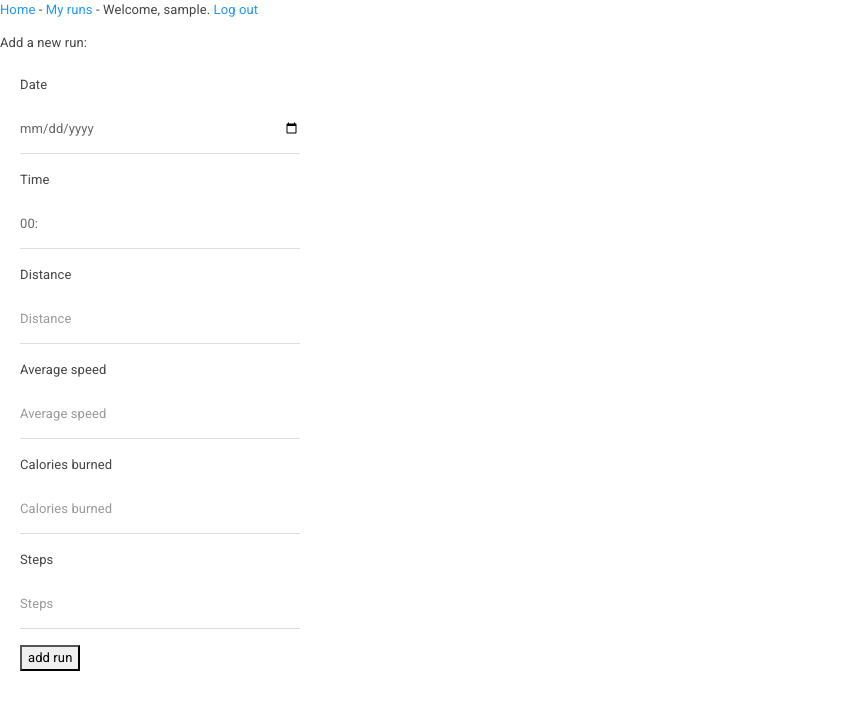
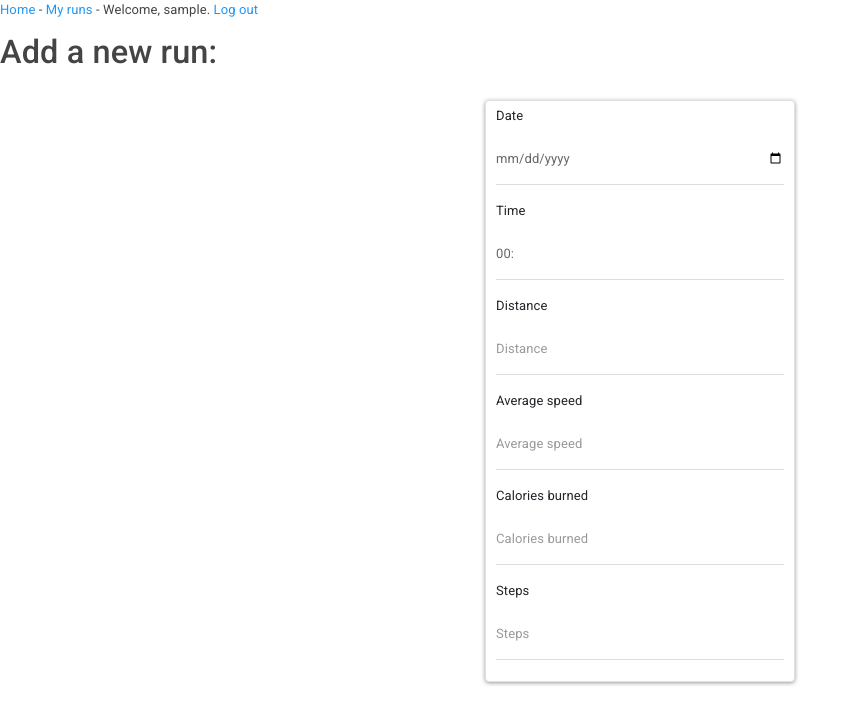
Before and after one commit to nleclaire/stat-tracker, a Django app: page /runs/new_run in a window 1280 px wide. Shown: the top 725 px of the page, without its empty margins (0-861 px from the left). Run offline with Django 3.2, Linux system fonts and the light colour scheme; the visitor is signed in with stand-in values (Sample User, id 1); some libraries are stand-ins or nearby versions.

Commit message:
adds bootstrap buttons

```diff
--- a/run_stats/static/css/style.css
+++ b/run_stats/static/css/style.css
@@ -1,13 +1,36 @@
 .split-form {
+    padding: 10px;
+    margin: 10px;
 }
 
 .split-form-list {
+    padding: 10px;
+    max-width: 300px;
+    margin: auto;
 }
 
 .hidden {
     display: none;
 }
 
+.card {
+    padding: 5px 10px 5px 10px;
+    margin: 10px;
+}
+
 .run-form {
-    max-width: 300px;
+    max-width: 350px;
+    margin: auto;
+    padding: 10px;
 }
+
+.button-container {
+    margin: auto;
+    display: flex;
+    justify-content: space-around;
+}
+
+.btn {
+    margin-left: 10px;
+    margin-right: 10px;
+}
--- a/run_stats/templates/run_stats/new_run.html
+++ b/run_stats/templates/run_stats/new_run.html
@@ -1,13 +1,15 @@
 {% extends "run_stats/base.html" %}
 {% load bootstrap5 %}
 {% block content %}
-    <p>Add a new run:</p>
+    <h1 class="header">Add a new run:</h1>
 
-    <form style="max-width: 300px; margin: 10px; padding: 10px" action="{% url 'run_stats:new_run' %}" method="post">
+    <form class="run-form" action="{% url 'run_stats:new_run' %}" method="post">
         {% csrf_token %}
-        {% bootstrap_form form %}
-        {% buttons %}
-            <button name="submit">add run</button>
-        {% endbuttons %}
+        <div class="card border">
+            {% bootstrap_form form %}
+        </div>
+        <div style="text-align: center">
+            {% buttons submit='add run' %}{% endbuttons %}
+        </div>
     </form>
 {% endblock content %}
--- a/run_stats/views.py
+++ b/run_stats/views.py
@@ -15,7 +15,7 @@
 
 @login_required
 def runs(request):
-    """Return all runs."""
+    """Return all runs related to a user."""
     runs = Run.objects.filter(owner=request.user).order_by('-date')
     context = {'runs': runs}
     return render(request, "run_stats/runs.html", context)
@@ -88,7 +88,7 @@
             formset = SplitFormsetFactory(queryset=splits)
 
     else:
-        formset = SplitFormsetFactory(request.POST, queryset=splits)
+        formset = SplitFormsetFactory(request.POST)
         for form in formset:
             if form.is_valid():
                 form.save()
```
Also changed, not shown: run_stats/templates/run_stats/add_splits.html (+15 -6 lines), run_stats/templates/run_stats/edit_run.html (+8 -6 lines).
